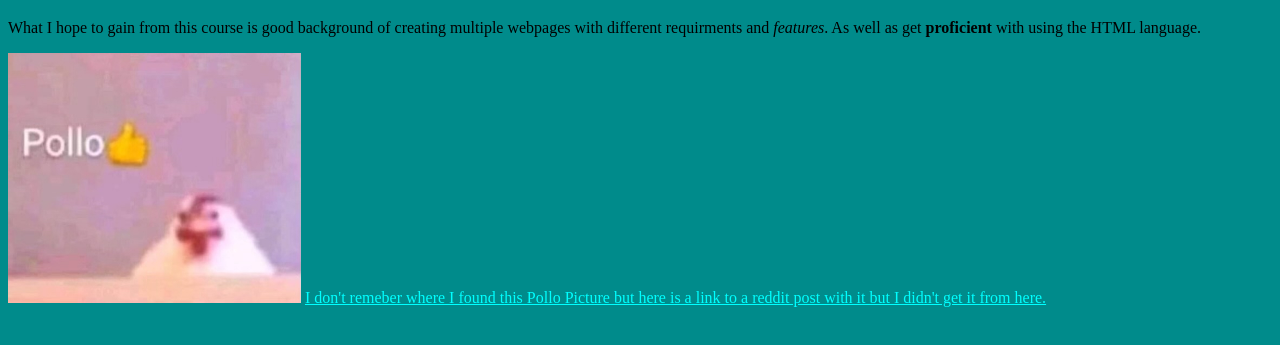
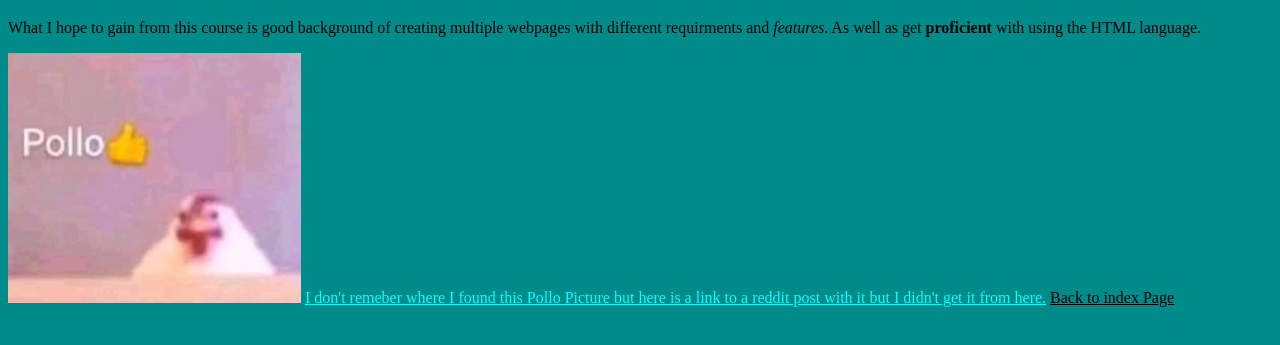
Before and after one commit to MichaelVal2/HW1, a plain HTML site: page docs/HW1/index.html in a window 1280 px wide. Shown: the part 61-406 px from the top of the page. Drawn offline with Linux system fonts and the light colour scheme.

Commit message:
Added a back to index link

```diff
--- a/docs/HW1/index.html
+++ b/docs/HW1/index.html
@@ -10,5 +10,6 @@
 <img src="Image.jpeg" height="250" width="" alt="Pollo">
 <a style="color:aqua" href="https://www.reddit.com/r/surrealmemes/comments/sv37f3/pollo/">I don't remeber where I found this Pollo Picture but here is a link to a reddit post with it but I didn't get it from here.</a>
 
+<a style="color: black" href="./../../docs/index.html">Back to index Page</a>
 </body>
 </html>
```
